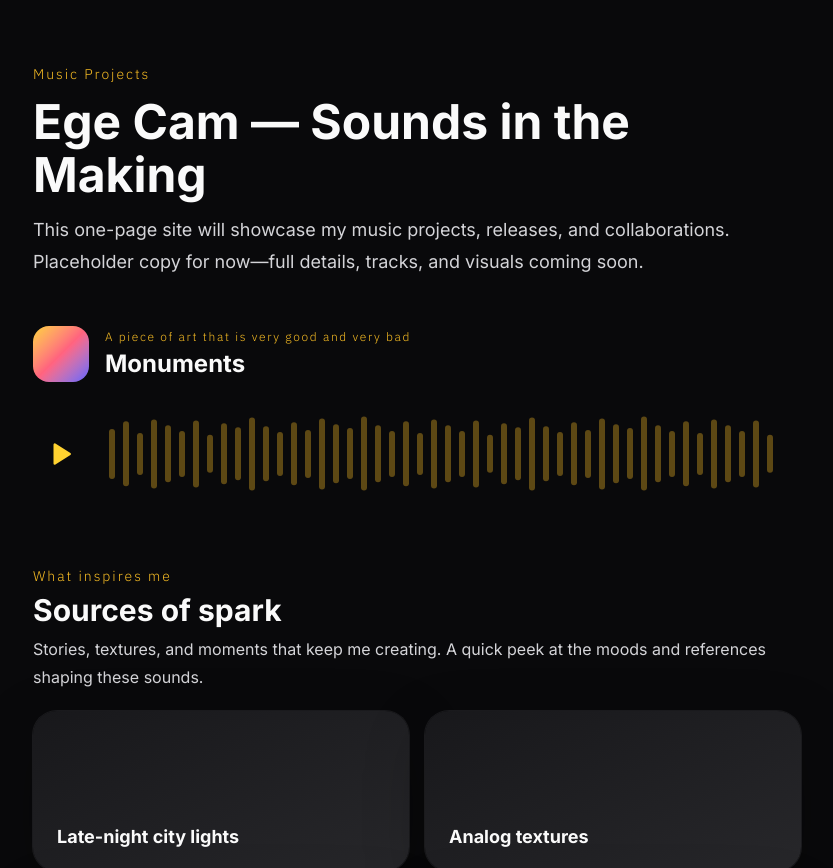
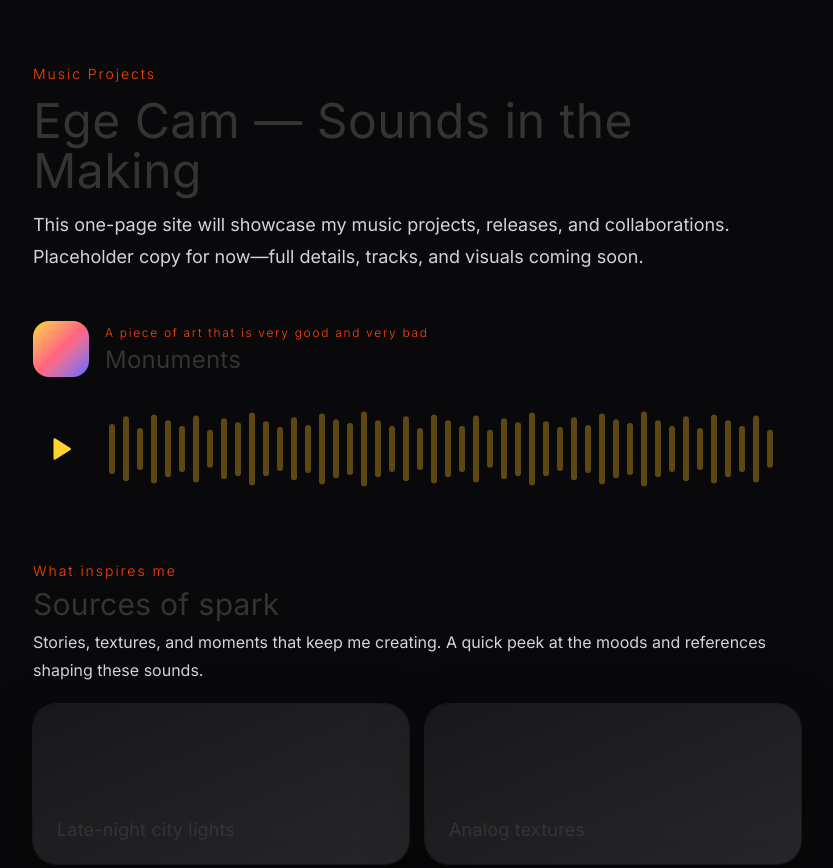
Before and after one commit to egecam/music.egecam.dev, a Next.js app: page / in a window 1280 px wide. Shown: the top 868 px of the page, without its empty margins (223-1056 px from the left). Built offline with nearby package versions, Linux system fonts and the light colour scheme.

Commit message:
Update globals.css

```diff
--- a/src/app/globals.css
+++ b/src/app/globals.css
@@ -1,8 +1,12 @@
 @import "tailwindcss";
 
 :root {
-  --background: #ffffff;
-  --foreground: #171717;
+  --background: #f5f5f5;
+  /* whitesmoke */
+  --background-alt: #f7f7f7;
+  --background-hover: #fafafa;
+  --foreground: #343434;
+  --accent: #ff4500;
 }
 
 @theme inline {
@@ -10,13 +14,7 @@
   --color-foreground: var(--foreground);
   --font-sans: var(--font-inter);
   --font-alt: var(--font-ibm-plex-sans);
-}
-
-@media (prefers-color-scheme: dark) {
-  :root {
-    --background: #0a0a0a;
-    --foreground: #ededed;
-  }
+  --font-display: var(--font-bowlby-one);
 }
 
 body {
@@ -30,17 +28,34 @@
 }
 
 .eyebrow {
-  font-family: var(--font-ibm-plex-sans), "IBM Plex Sans", system-ui, sans-serif;
+  font-family: var(--font-inter), system-ui, -apple-system, "Segoe UI", sans-serif;
   font-weight: 300;
   letter-spacing: 0.14em;
   font-stretch: 95%;
-  color: #fbbf24;
+  color: var(--accent);
 }
 
 .title-strong {
+  font-family: var(--font-bowlby-one), "Bowlby One", sans-serif;
+  font-weight: 400;
+  line-height: 1.05;
+  letter-spacing: 0.01em;
+  color: var(--foreground);
+}
+
+.audio-title {
   font-family: var(--font-inter), system-ui, -apple-system, "Segoe UI", sans-serif;
   font-weight: 700;
-  line-height: 1.1;
+  line-height: 1.2;
+}
+
+.subtitle {
+  font-family: var(--font-inter), system-ui, -apple-system, "Segoe UI", sans-serif;
+  font-weight: 400;
+  font-size: 0.9375rem;
+  line-height: 1.5;
+  letter-spacing: 0.02em;
+  color: #4a4a4a;
 }
 
 .font-inter {
```
